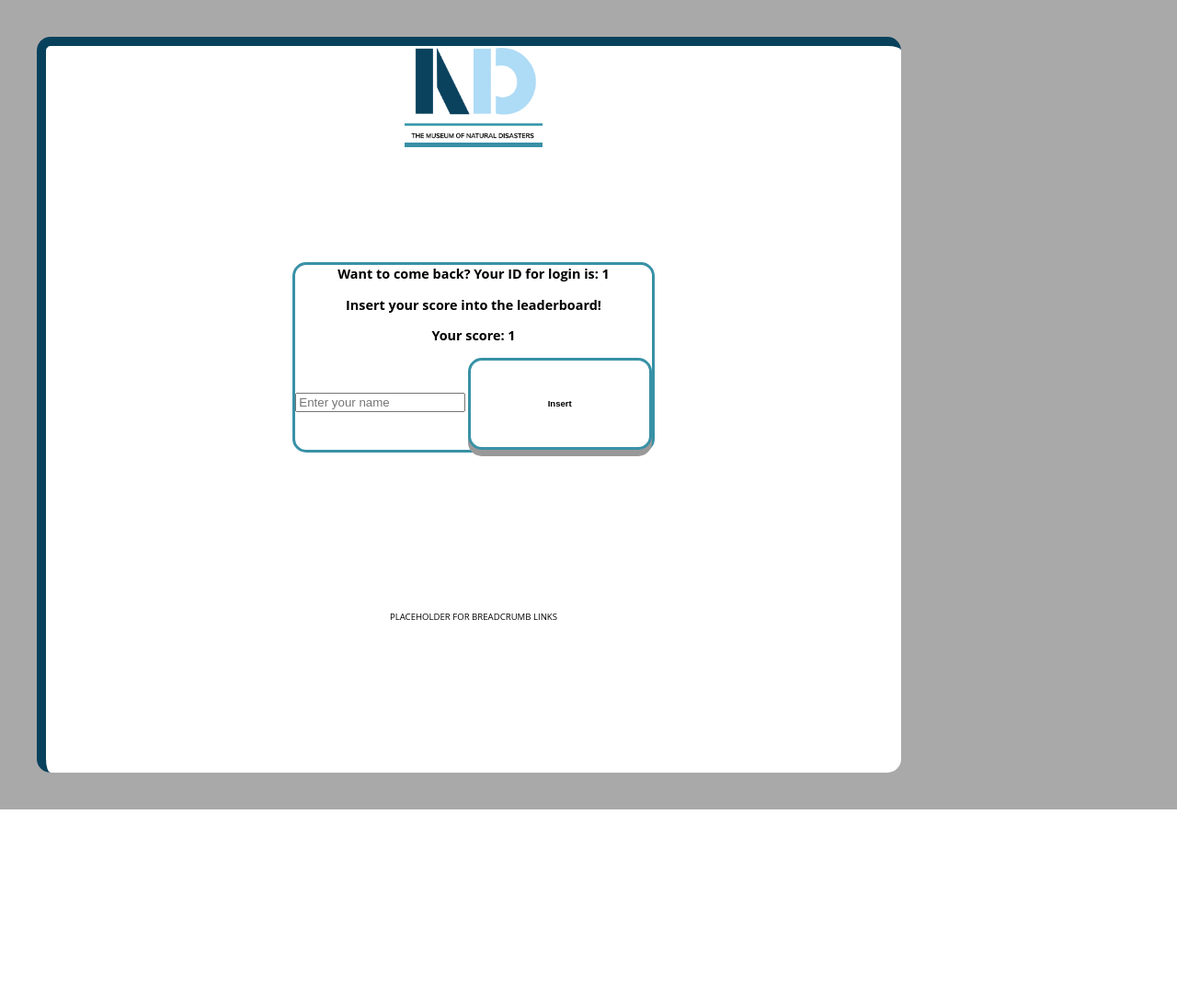
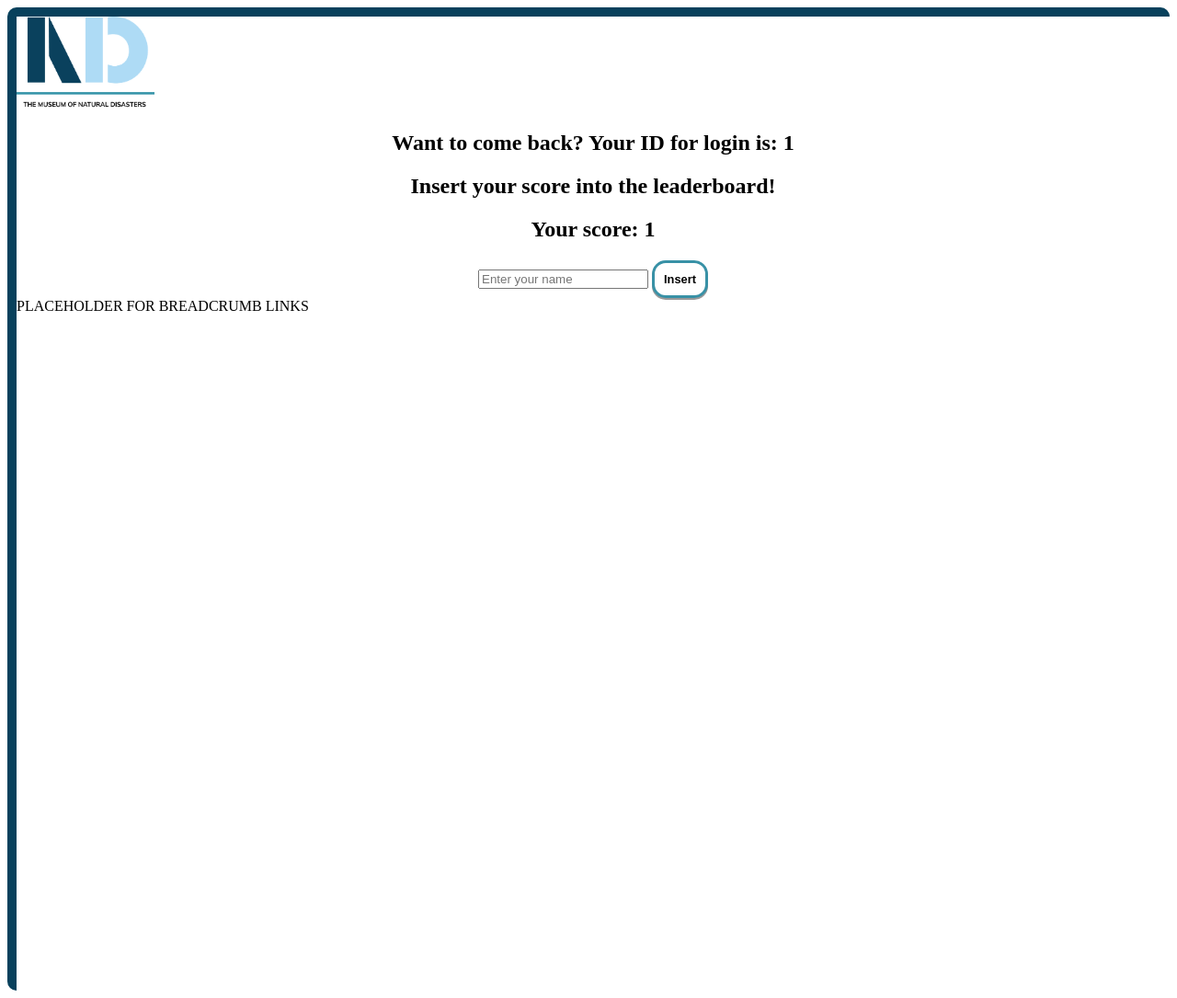
Before and after one commit to jckh-dev/DECO1800_MND_app, a PHP site: page /ending.php in a window 1280 px wide. Shown: the whole page at 92% size. Before the commit the page ends 880 px from the top, so only its background shows below. Run offline with PHP 8.4, Linux system fonts and the light colour scheme; the visitor is signed in with stand-in values (Sample User, id 1); data that the repository does not hold is empty; some libraries are stand-ins or nearby versions.

Commit message:
starting to update the CSS profile

```diff
--- a/style.css
+++ b/CSS/style.css
@@ -1,9 +1,134 @@
-*, *:before, *:after {
+/* *, *:before, *:after {
     box-sizing: border-box;
+  } */
+
+body{
+    min-height: 99vh;
+    border-left: solid #08415c 10px;
+    border-top: solid #08415c 10px;
+    border-radius: 10px;
+    display: grid;
+    grid-gap: 1vh;
+    grid-template-areas:"header"
+                        "points"
+                        "higher"
+                        "quiz"
+                        "lower"
+                        "footer"
+    ;
+    grid-template-rows: 0.6fr 0.4fr 0.25fr 1fr 0.25fr 0.25fr;
+}
+
+/* header will have nested grid to have left and right navigation arrows either side of logo in center */
+.box{
+    background-color: #444;
+    color: #fff;
+    margin: 5px;
+    align-content: center;
+    border-radius: 5px;
   }
 
+.header{
+    grid-area: header;
+    display: flex;
+    justify-content: space-around;
+    align-items: center;
+}
 
-.content {
+/* points class will have nested grid - left side clue, right side points */
+.points{
+    grid-area: points;
+}
+
+.higher{
+    grid-area: higher;
+}
+
+/* quiz class will have nested grid - need to flesh this out with the team... */
+.quiz{
+    grid-area: quiz;
+}
+
+.lower{
+    grid-area: lower;
+}
+
+.footer{
+    grid-area: footer;
+}
+
+.backarrow{
+    height: 2em;
+    width: 2em;
+}
+
+/* May need to make adjustments to the logo size to shrink or enlarge as needed, may be a viewport adjustment */
+/* .homelogo{
+    position: absolute;
+} */
+
+.nextarrow{
+    height: 2em;
+    width: 2em;
+}
+
+
+
+
+
+
+
+
+
+
+
+
+
+
+
+
+
+
+
+
+
+
+
+
+
+
+
+
+
+
+
+
+
+
+
+
+
+
+
+
+
+
+
+
+
+
+
+
+
+
+
+
+
+
+
+
+
+/* .content {
   color: #fff;
   border-radius: 5px;
   padding: 20px;
@@ -20,9 +145,9 @@ body {
 
 h1, p {
   margin: 0 0 1em 0;
-}
+} */
 
-/*The wrapper element is the parent element controlling the core grid display. There are sub-classes underneath that specialise the grid display for each page as required. Please do not mess around with these as there is still some tweaking to do on these to finese the layout */
+/* The wrapper element is the parent element controlling the core grid display. There are sub-classes underneath that specialise the grid display for each page as required. Please do not mess around with these as there is still some tweaking to do on these to finese the layout
 
 .grid{
   display: grid;
@@ -128,7 +253,7 @@ a {
  }
 
 
-@media (min-width: 640px) {
+/* @media (min-width: 640px) {
 .grid{
   max-width: 940px;
   display: grid;
@@ -142,8 +267,8 @@ a {
   justify-items: center;
 }
 
-/* GOES East satellite image of Hurricane Florence [Image] (2018).
-Retrieved from https://thesoufancenter.org/intelbrief-national-insecurity-amid-natural-disasters/ */
+GOES East satellite image of Hurricane Florence [Image] (2018).
+Retrieved from https://thesoufancenter.org/intelbrief-national-insecurity-amid-natural-disasters/
 .welcome {
   background: url(images/storm-1209365_1280.jpg) no-repeat center;
   grid-template-areas: "header  header  header  header"
@@ -207,10 +332,10 @@ Retrieved from https://thesoufancenter.org/intelbrief-national-insecurity-amid-n
                        ".      lower  lower  ."
                        "footer footer footer footer";
 
-}
+} */
 
 /* CSS FOR BUTTON ANIMATIONS */
-
+/*
 .button {
   height:100px;
   width: 200px;
@@ -235,10 +360,10 @@ Retrieved from https://thesoufancenter.org/intelbrief-national-insecurity-amid-n
    transform: translateY(4px);
  }
 
-}
+} */
 
 /*FREQUENTLY USED ELEMENTS OR BUTTONS */
-header {
+/* header {
   grid-area: header;
   border-bottom:#3891a6 solid 5px;
 }
@@ -269,10 +394,10 @@ header {
   border-radius: 15px;
   margin: 5px;
 
-}
+} */
 
 /*ONCE OFF BUTTONS*/
-.higher{
+/* .higher{
   grid-area: higher;
 }
 
@@ -290,7 +415,7 @@ header {
 
 #browsecontent {
   grid-area: main2;
-}
+} */
 
 /*James' Edits*/
 #login {
--- a/choose_journey.php
+++ b/choose_journey.php
@@ -17,7 +17,7 @@
     <meta name="viewport" content="width=device-width, initial-scale=1.0">
     <meta http-equiv="X-UA-Compatible" content="ie=edge">
     <title>Choose Your Journey</title>
-    <link rel="stylesheet" href="style.css">
+    <link rel="stylesheet" href="CSS/style.css">
     <script src="https://kit.fontawesome.com/6471a92edb.js"></script>
 </head>
 
--- a/clue.php
+++ b/clue.php
@@ -64,8 +64,8 @@
     <meta name="viewport" content="width=device-width, initial-scale=1.0">
     <meta http-equiv="X-UA-Compatible" content="ie=edge">
     <title>Ending</title>
-    <link rel="stylesheet" href="style.css">
-    <link rel="stylesheet" href="leaflet.css">
+    <link rel="stylesheet" href="CSS/style.css">
+    <link rel="stylesheet" href="CSS/leaflet.css">
     <script src="https://kit.fontawesome.com/6471a92edb.js"></script>
 </head>
 <body>
--- a/ending.php
+++ b/ending.php
@@ -51,7 +51,7 @@
     <meta name="viewport" content="width=device-width, initial-scale=1.0">
     <meta http-equiv="X-UA-Compatible" content="ie=edge">
     <title>Ending</title>
-    <link rel="stylesheet" href="style.css">
+    <link rel="stylesheet" href="CSS/style.css">
     <script src="https://kit.fontawesome.com/6471a92edb.js"></script>
 </head>
 
--- a/game.php
+++ b/game.php
@@ -151,7 +151,7 @@
     <meta name="viewport" content="width=device-width, initial-scale=1.0">
     <meta http-equiv="X-UA-Compatible" content="ie=edge">
     <title>Higher Or Lower</title>
-    <link rel="stylesheet" href="style.css">
+    <link rel="stylesheet" href="CSS/style.css">
     <script src="https://kit.fontawesome.com/6471a92edb.js"></script>
 </head>
 <body>
--- a/index.php
+++ b/index.php
@@ -65,12 +65,10 @@
     <meta name="viewport" content="width=device-width, initial-scale=1.0">
     <meta http-equiv="X-UA-Compatible" content="ie=edge">
     <title>Front Page</title>
-    <link rel="stylesheet" href="style.css">
+    <link rel="stylesheet" href="CSS/style.css">
     <script src="https://kit.fontawesome.com/6471a92edb.js"></script>
 </head>
 <body>
-
-<div class="grid welcome">
 
   <header>
     <a href="choose_journey.html"></a><img src="images/logo.png" alt="" style="width:150px;height:100px;"></a>
@@ -87,7 +85,5 @@
     </form>
   </aside>
 
-</div>
-
 </body>
 </html>
--- a/scoreboard.php
+++ b/scoreboard.php
@@ -15,7 +15,7 @@
     <meta name="viewport" content="width=device-width, initial-scale=1.0">
     <meta http-equiv="X-UA-Compatible" content="ie=edge">
     <title>Scoreboard</title>
-    <link rel="stylesheet" href="style.css">
+    <link rel="stylesheet" href="css/style.css">
     <script src="https://kit.fontawesome.com/6471a92edb.js"></script>
 </head>
 
```
Also changed, not shown: leaderboard.html (+8 -0 lines), CSS/leaflet.css (renamed from leaflet.css).
